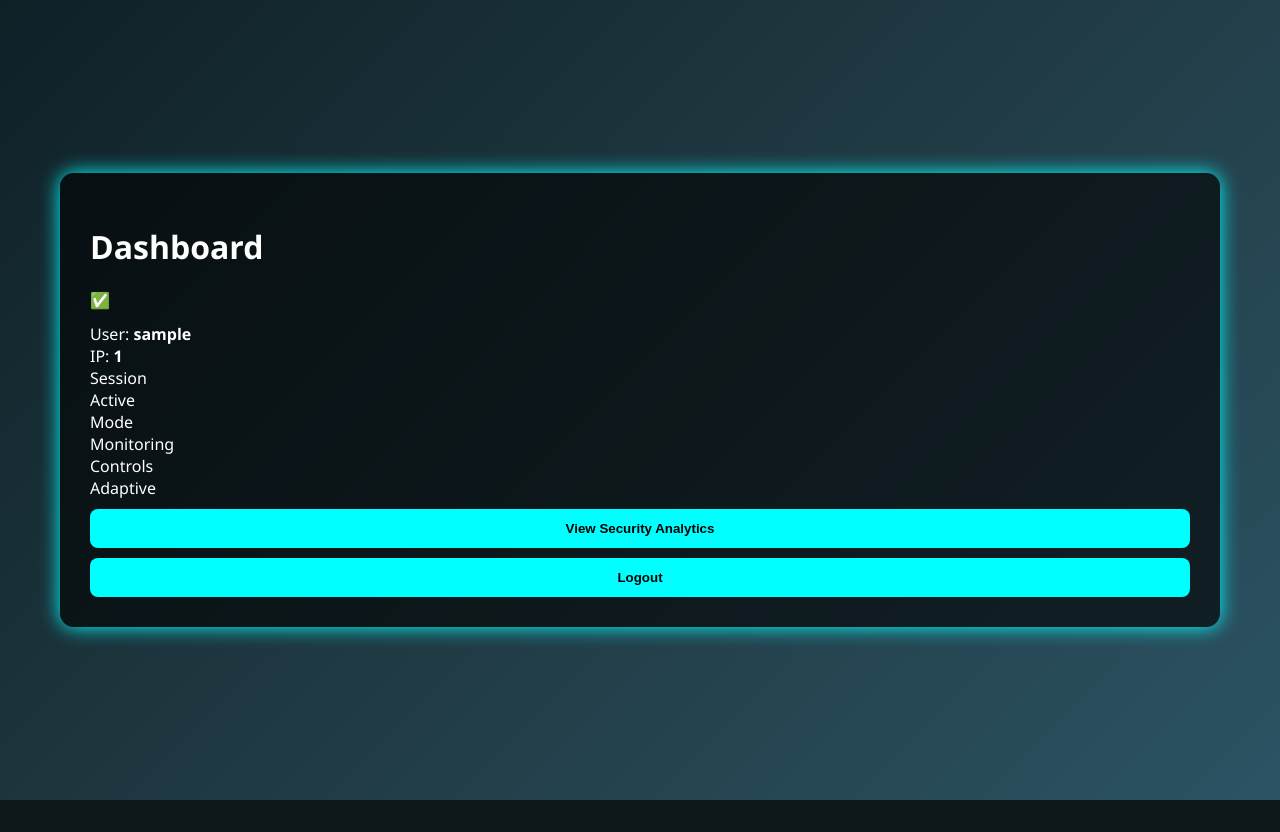
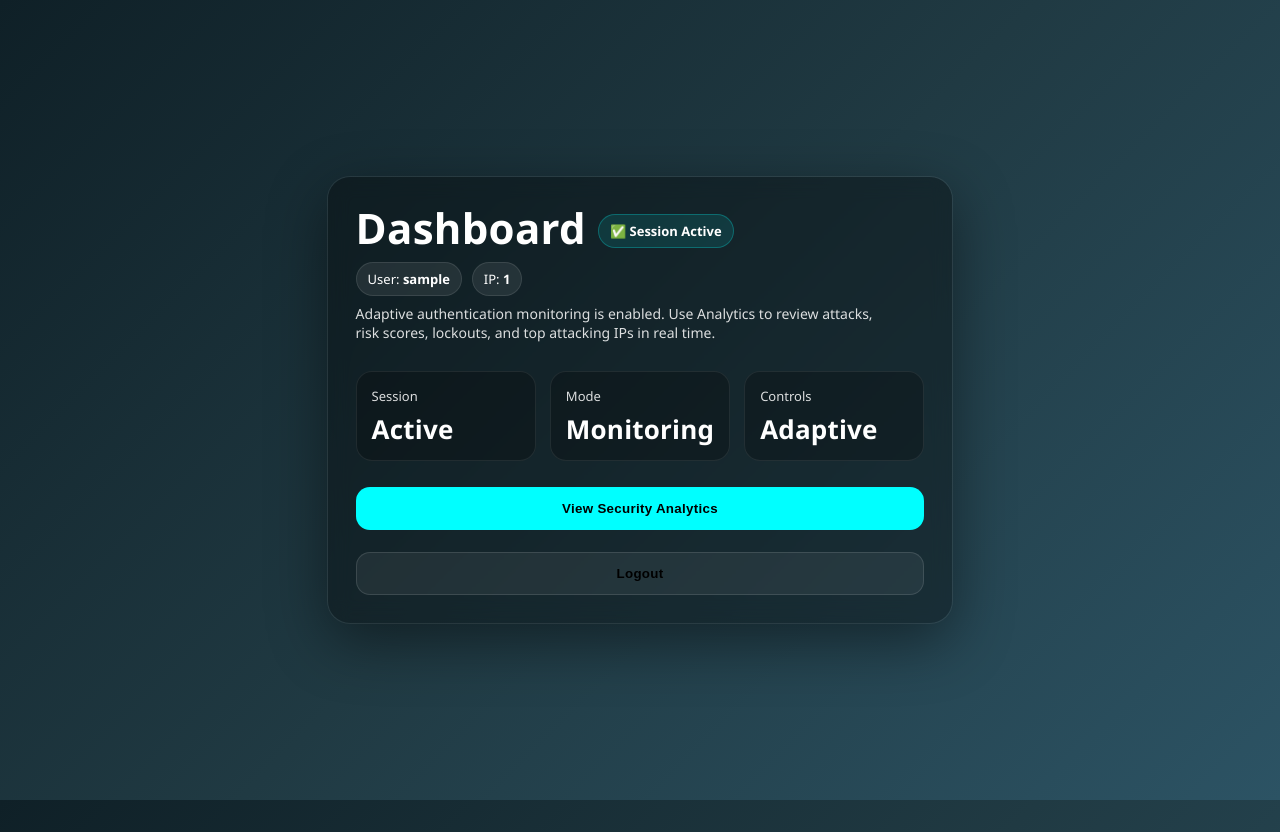
Before and after one commit to DevisriKota/CyberScope-Analytics_for_defense, a Flask app: page /dashboard in a window 1280 px wide. Before the commit the page ends 800 px from the top, so only its background shows below. Run offline with Flask 3, Linux system fonts and the light colour scheme; the visitor is signed in with stand-in values (Sample User, id 1).

Commit message:
Update dashboard.html

```diff
--- a/templates/dashboard.html
+++ b/templates/dashboard.html
@@ -1,50 +1,171 @@
 <!DOCTYPE html>
 <html>
 <head>
-  <title>Dashboard</title>
+  <title>CyberScope | Dashboard</title>
   <link rel="stylesheet" href="{{ url_for('static', filename='style.css') }}">
+  <style>
+    .page{
+      min-height:100vh;
+      display:flex;
+      align-items:center;
+      justify-content:center;
+      padding:32px 14px;
+    }
+    .dash{
+      width:100%;
+      max-width:980px;
+      border-radius:22px;
+      background:rgba(0,0,0,0.35);
+      box-shadow:0 0 0 1px rgba(255,255,255,0.08), 0 18px 60px rgba(0,0,0,0.45);
+      backdrop-filter: blur(10px);
+      padding:28px;
+    }
+    .top{
+      display:flex;
+      align-items:flex-start;
+      justify-content:space-between;
+      gap:18px;
+      flex-wrap:wrap;
+      margin-bottom:18px;
+    }
+    .title{
+      display:flex;
+      align-items:center;
+      gap:12px;
+    }
+    .title h1{
+      margin:0;
+      font-size:42px;
+      letter-spacing:0.3px;
+      line-height:1.1;
+    }
+    .badge{
+      display:inline-flex;
+      align-items:center;
+      gap:8px;
+      padding:8px 12px;
+      border-radius:999px;
+      background:rgba(0,255,255,0.10);
+      box-shadow: inset 0 0 0 1px rgba(0,255,255,0.25);
+      font-weight:700;
+      font-size:13px;
+      margin-top:6px;
+      white-space:nowrap;
+    }
+    .pillrow{
+      display:flex;
+      gap:10px;
+      flex-wrap:wrap;
+      margin-top:10px;
+    }
+    .pill{
+      padding:8px 12px;
+      border-radius:999px;
+      background:rgba(255,255,255,0.08);
+      box-shadow: inset 0 0 0 1px rgba(255,255,255,0.10);
+      font-size:13px;
+    }
+    .pill b{ font-weight:800; }
+    .sub{
+      margin:8px 0 0 0;
+      opacity:0.85;
+      font-size:14px;
+      line-height:1.4;
+      max-width:520px;
+    }
+
+    .grid{
+      display:grid;
+      grid-template-columns: repeat(3, minmax(0, 1fr));
+      gap:14px;
+      margin:18px 0 16px 0;
+    }
+    @media (max-width: 900px){
+      .grid{ grid-template-columns: 1fr; }
+      .title h1{ font-size:34px; }
+    }
+    .card{
+      border-radius:16px;
+      padding:16px 16px 14px 16px;
+      background:rgba(0,0,0,0.25);
+      box-shadow: inset 0 0 0 1px rgba(255,255,255,0.08);
+    }
+    .card .k{ opacity:0.85; font-size:13px; }
+    .card .v{ margin-top:6px; font-size:26px; font-weight:900; letter-spacing:0.2px; }
+
+    .actions{
+      display:grid;
+      gap:12px;
+      margin-top:6px;
+    }
+    .btn-wide{
+      width:100%;
+      padding:14px 16px;
+      border-radius:14px;
+      font-weight:800;
+      letter-spacing:0.3px;
+    }
+    .btn-secondary{
+      background:rgba(255,255,255,0.06);
+      box-shadow: inset 0 0 0 1px rgba(255,255,255,0.12);
+    }
+    .footer-note{
+      margin-top:14px;
+      opacity:0.75;
+      font-size:12.5px;
+      line-height:1.35;
+      border-top:1px solid rgba(255,255,255,0.10);
+      padding-top:12px;
+    }
+  </style>
 </head>
+
 <body>
+  <div class="page">
+    <div class="dash">
 
-<div class="wide dashboard-wrap">
-
-  <div class="dash-header">
+      <div class="top">
         <div>
-      <div class="dash-title">
+          <div class="title">
             <h1>Dashboard</h1>
-        <div class="dash-badge">✅</div>
+            <span class="badge">✅ Session Active</span>
           </div>
 
-      <div class="dash-meta" style="margin-top: 12px;">
-        <div class="chip">User: <b>{{ user }}</b></div>
-        <div class="chip">IP: <b>{{ ip }}</b></div>
+          <div class="pillrow">
+            <span class="pill">User: <b>{{ user }}</b></span>
+            <span class="pill">IP: <b>{{ ip }}</b></span>
           </div>
+
+          <p class="sub">
+            Adaptive authentication monitoring is enabled. Use Analytics to review attacks, risk scores,
+            lockouts, and top attacking IPs in real time.
+          </p>
         </div>
       </div>
 
-  <div class="dash-cards">
-    <div class="dash-card">
-      <div class="label">Session</div>
-      <div class="value">Active</div>
+      <div class="grid">
+        <div class="card">
+          <div class="k">Session</div>
+          <div class="v">Active</div>
         </div>
-
-    <div class="dash-card">
-      <div class="label">Mode</div>
-      <div class="value">Monitoring</div>
+        <div class="card">
+          <div class="k">Mode</div>
+          <div class="v">Monitoring</div>
         </div>
-
-    <div class="dash-card">
-      <div class="label">Controls</div>
-      <div class="value">Adaptive</div>
+        <div class="card">
+          <div class="k">Controls</div>
+          <div class="v">Adaptive</div>
         </div>
       </div>
 
-  <div class="dash-actions">
-    <a href="/analytics"><button class="btn-main">View Security Analytics</button></a>
-    <a href="/logout"><button class="btn-ghost">Logout</button></a>
+      <div class="actions">
+        <a href="/analytics"><button class="btn-wide">View Security Analytics</button></a>
+        <a href="/logout"><button class="btn-wide btn-secondary">Logout</button></a>
       </div>
 
+
+
     </div>
-
+  </div>
 </body>
 </html>
```
Lines whose indentation alone changed are shown as unchanged.
